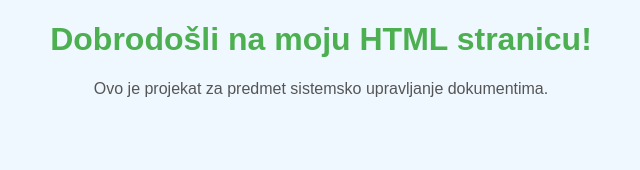
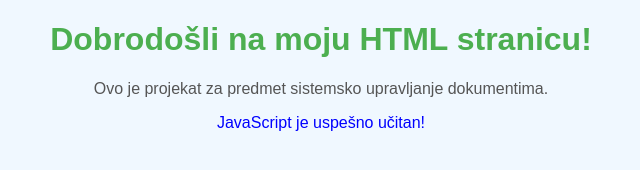
Before and after one commit to MihajloTomin/SZUP_veb_sajt, a plain HTML site: page index.html in a window 1280 px wide. Shown: the whole page, without its empty margins (319-959 px from the left). Drawn offline with Linux system fonts and the light colour scheme.

Commit message:
Dodavanje osnovne JavaScript funkcionalnosti(povezivanje JavaScripta i HTML-a)

```diff
--- a/index.html
+++ b/index.html
@@ -9,5 +9,6 @@
 <body>
     <h1>Dobrodošli na moju HTML stranicu!</h1>
     <p>Ovo je projekat za predmet sistemsko upravljanje dokumentima.</p>
+     <script src="resources/script.js"></script>
 </body>
 </html>
--- /dev/null
+++ b/resources/script.js
@@ -0,0 +1,6 @@
+document.addEventListener("DOMContentLoaded", () => {
+    const welcomeMessage = document.createElement("p");
+    welcomeMessage.textContent = "JavaScript je uspešno učitan!";
+    welcomeMessage.style.color = "blue";
+    document.body.appendChild(welcomeMessage);
+});
```
